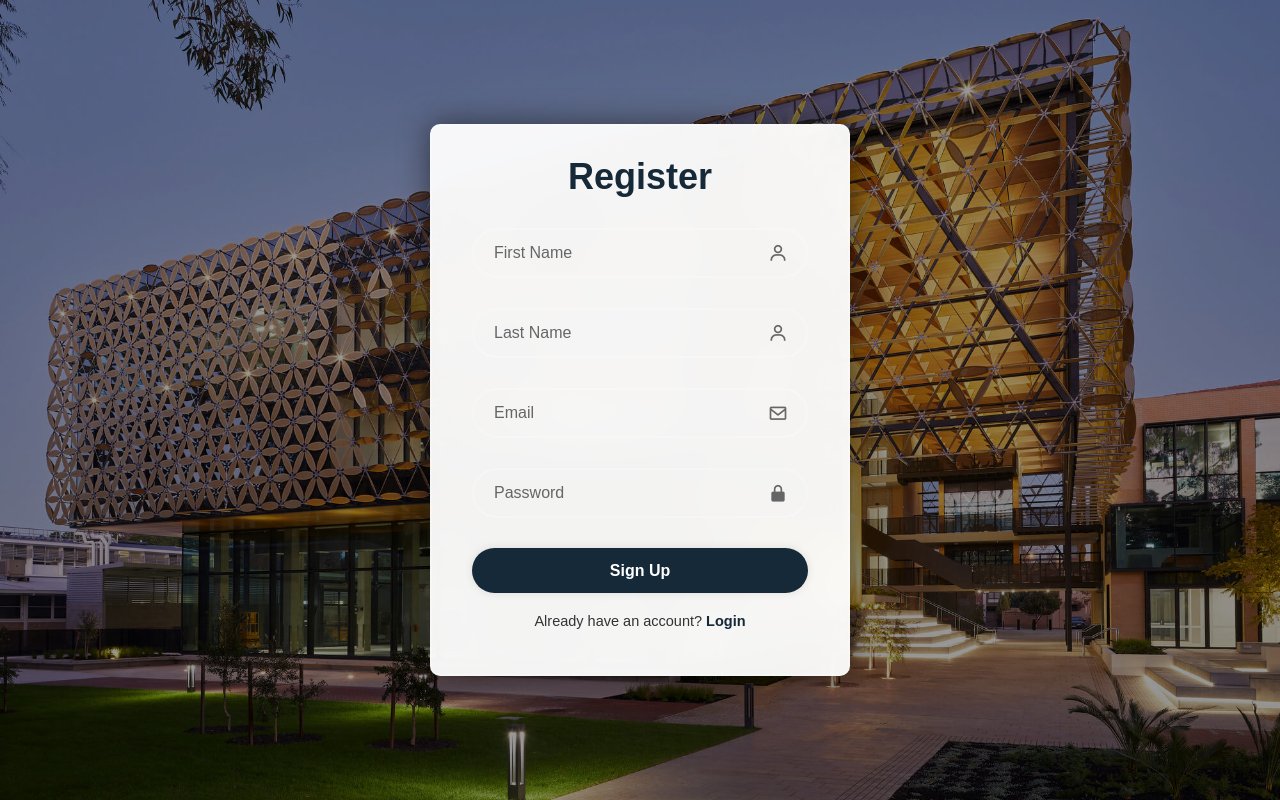
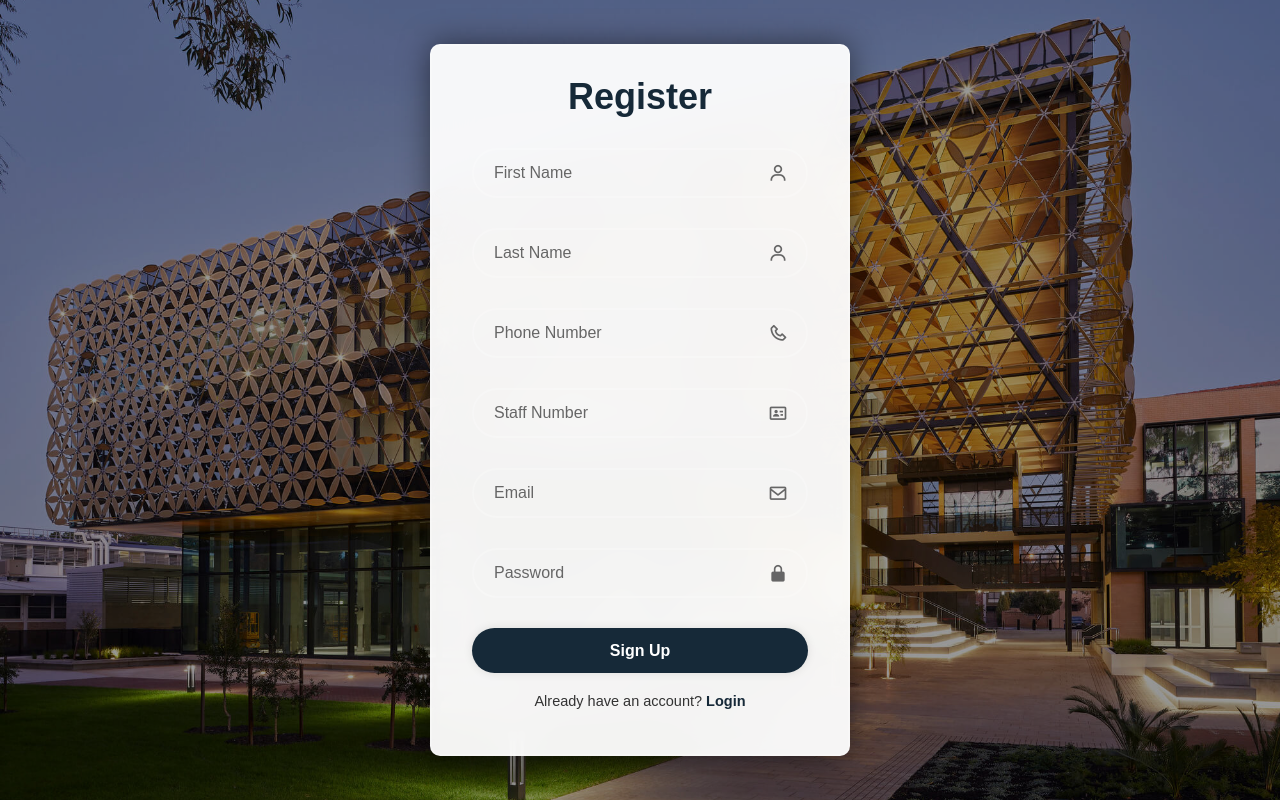
Before and after one commit to Zackggiitt/CITS3200-Scheduling-WebApp--team-42, a Flask app: page /signup in a window 1280 px wide. Run offline with Flask 3, Linux system fonts and the light colour scheme; some libraries are stand-ins or nearby versions.

Commit message:
modified sign up page

```diff
--- a/templates/signup.html
+++ b/templates/signup.html
@@ -40,6 +40,16 @@
             </div>
 
             <div class="input-box">
+                <i class='bx bx-phone'></i>
+                <input type="tel" name="phone" placeholder="Phone Number" required>
+            </div>
+
+            <div class="input-box">
+                <i class='bx bx-id-card'></i>
+                <input type="text" name="staff_number" placeholder="Staff Number" required>
+            </div>
+
+            <div class="input-box">
                 <i class='bx bx-envelope'></i>
                 <input type="email" name="email" placeholder="Email" required>
             </div>
```
